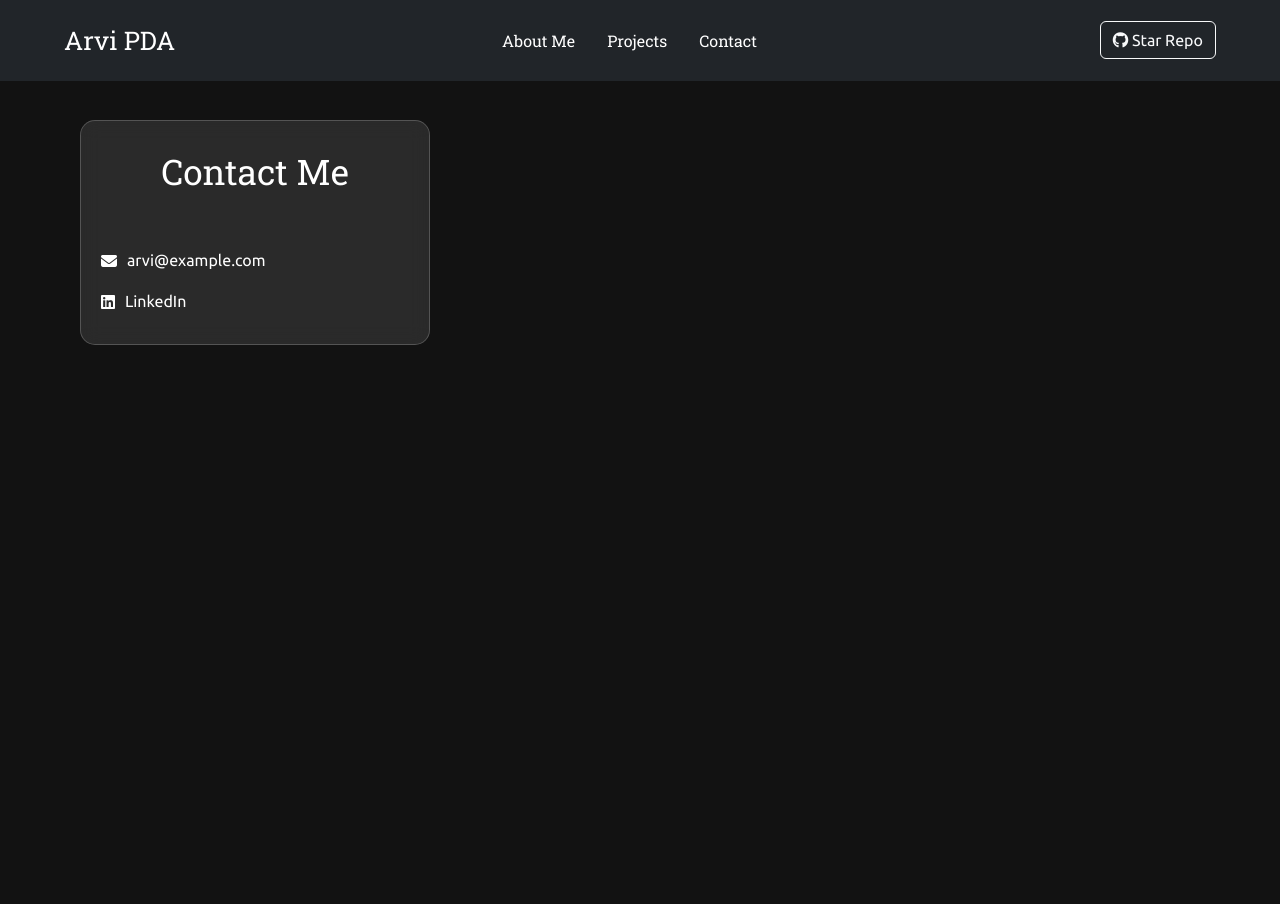
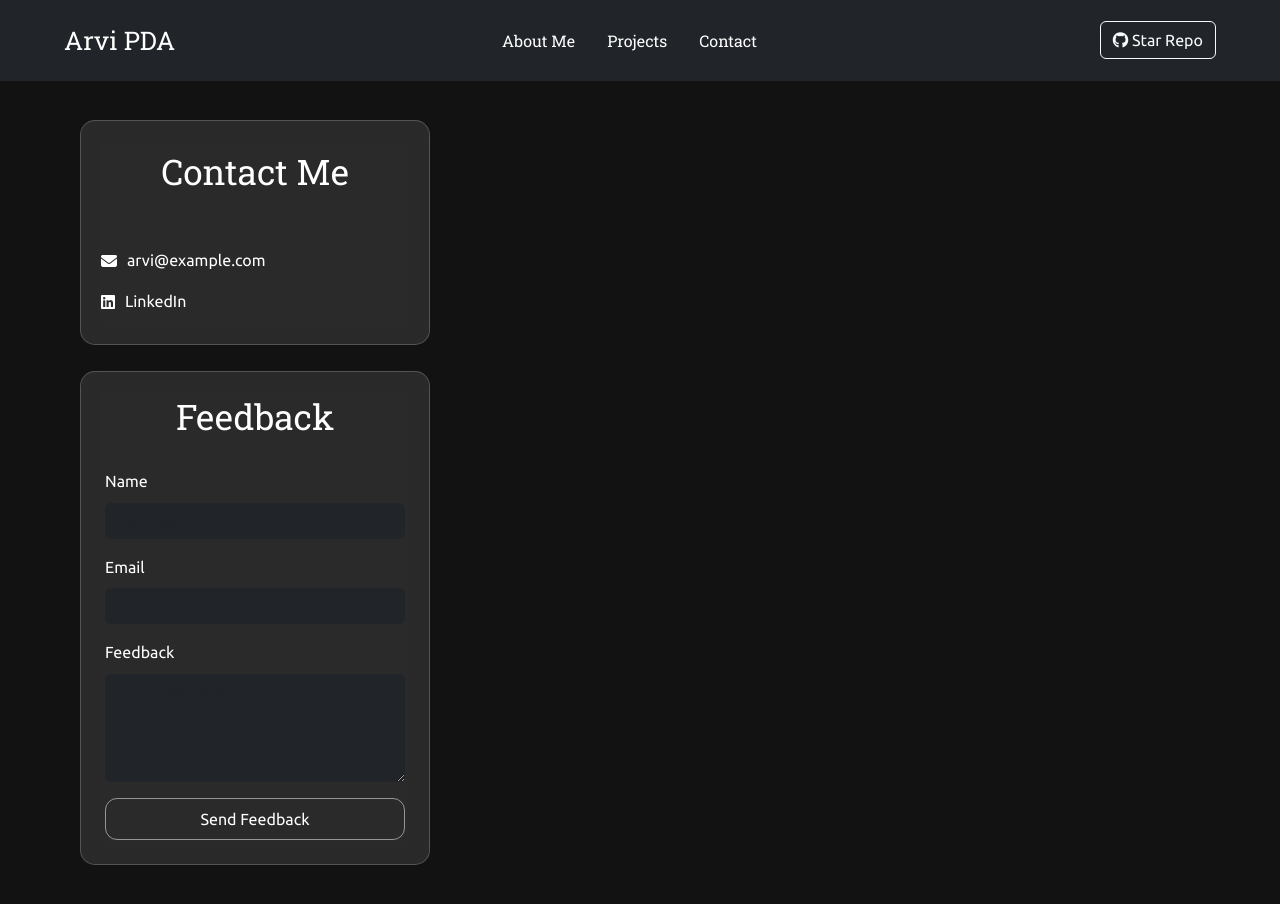
Before and after one commit to bored-arvi/pda-web-application, a plain HTML site: page contact.html in a window 1280 px wide. Before the commit the page ends 800 px from the top, so only its background shows below. Drawn offline with nearby package versions, Linux system fonts and the light colour scheme.

Commit message:
created feedback modal

```diff
--- a/contact.html
+++ b/contact.html
@@ -77,11 +77,30 @@
       <a href="https://www.linkedin.com/in/aravinth-k-097057319/" target="_blank">LinkedIn</a>
     </div>
   </div>
-</section>
+  <br>
 
-
+<!-- Feedback Modal -->
+<div class="card contact-card p-4 flex-fill">
+      <h2 class="mb-3">Feedback</h2>
+      <form id="feedbackForm">
+        <div class="mb-3">
+          <label for="nameInput" class="form-label">Name</label>
+          <input type="text" class="form-control bg-dark text-white border-0" id="nameInput" placeholder="Your Name">
+        </div>
+        <div class="mb-3">
+          <label for="emailInput" class="form-label">Email</label>
+          <input type="email" class="form-control bg-dark text-white border-0" id="emailInput" placeholder="Your Email">
+        </div>
+        <div class="mb-3">
+          <label for="feedbackInput" class="form-label">Feedback</label>
+          <textarea class="form-control bg-dark text-white border-0" id="feedbackInput" rows="4" placeholder="Your Feedback"></textarea>
+        </div>
+        <button type="submit" class="btn btn-transparent w-100">Send Feedback</button>
+      </form>
+    </div>
 
   </div>
+</section>
 
   <script src="https://cdn.jsdelivr.net/npm/bootstrap@5.3.3/dist/js/bootstrap.bundle.min.js"></script>
 </body>
```
